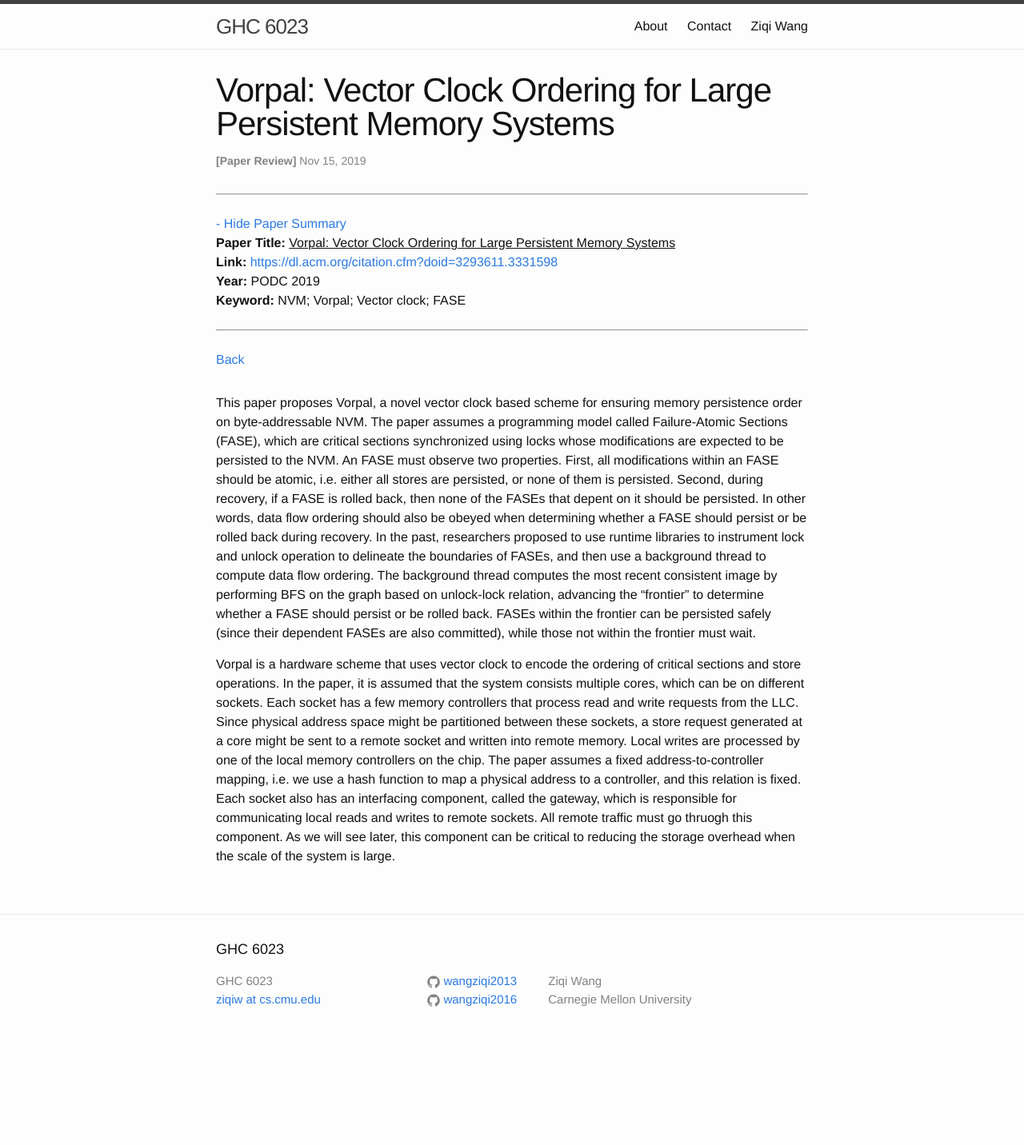
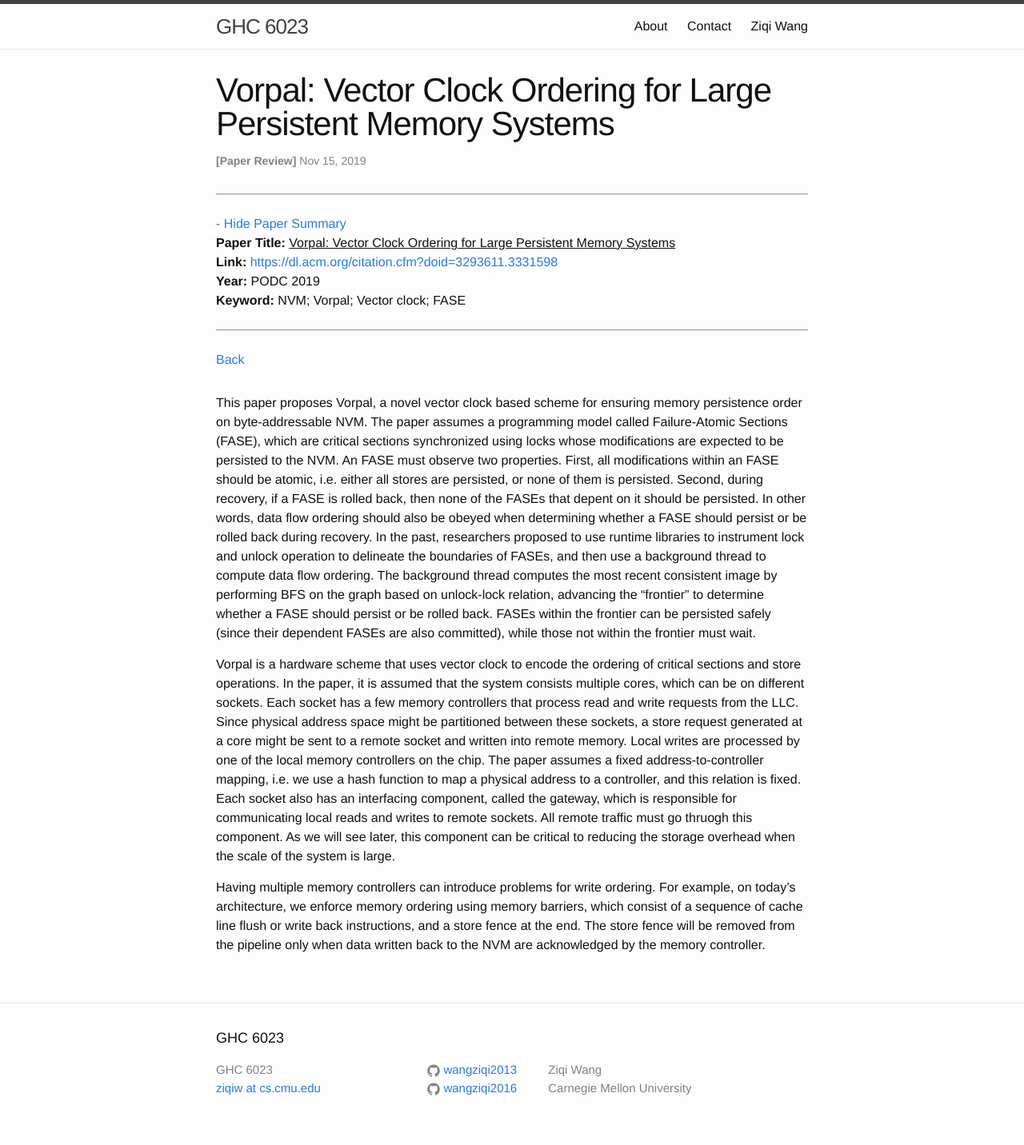
Before and after one commit to wangziqi2013/wangziqi2013.github.io, a Jekyll site: the page built from _posts/2019-11-15-vorpal.markdown, in a window 1280 px wide. Shown: the whole page at 80% size. Built offline with Jekyll 4.4.1, drawn with Linux system fonts in a browser that asks for light colours; before the commit the page ends 1321 px from its top, so only the background shows below that.

Commit message:
Adding multiple controller problem

```diff
--- a/_posts/2019-11-15-vorpal.markdown
+++ b/_posts/2019-11-15-vorpal.markdown
@@ -34,3 +34,8 @@ a fixed address-to-controller mapping, i.e. we use a hash function to map a phys
 relation is fixed. Each socket also has an interfacing component, called the gateway, which is responsible for communicating
 local reads and writes to remote sockets. All remote traffic must go thruogh this component. As we will see later, this
 component can be critical to reducing the storage overhead when the scale of the system is large.
+
+Having multiple memory controllers can introduce problems for write ordering. For example, on today's architecture, we
+enforce memory ordering using memory barriers, which consist of a sequence of cache line flush or write back instructions,
+and a store fence at the end. The store fence will be removed from the pipeline only when data written back to the NVM
+are acknowledged by the memory controller.
```
